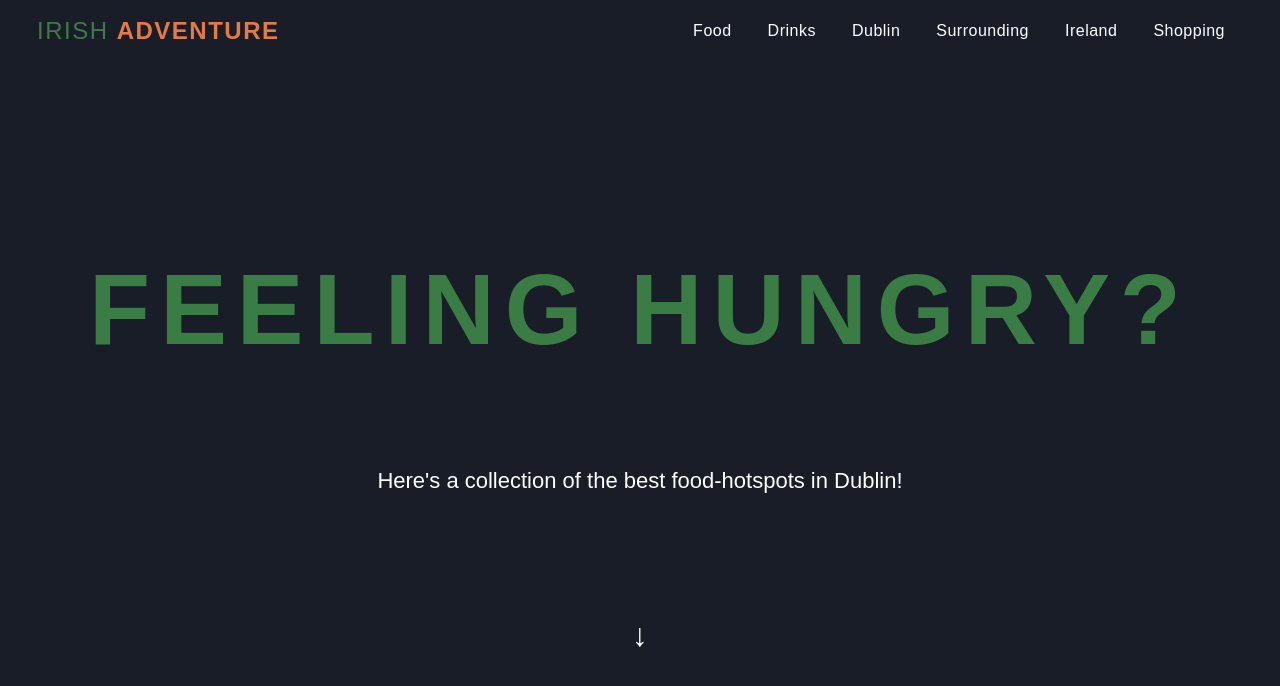
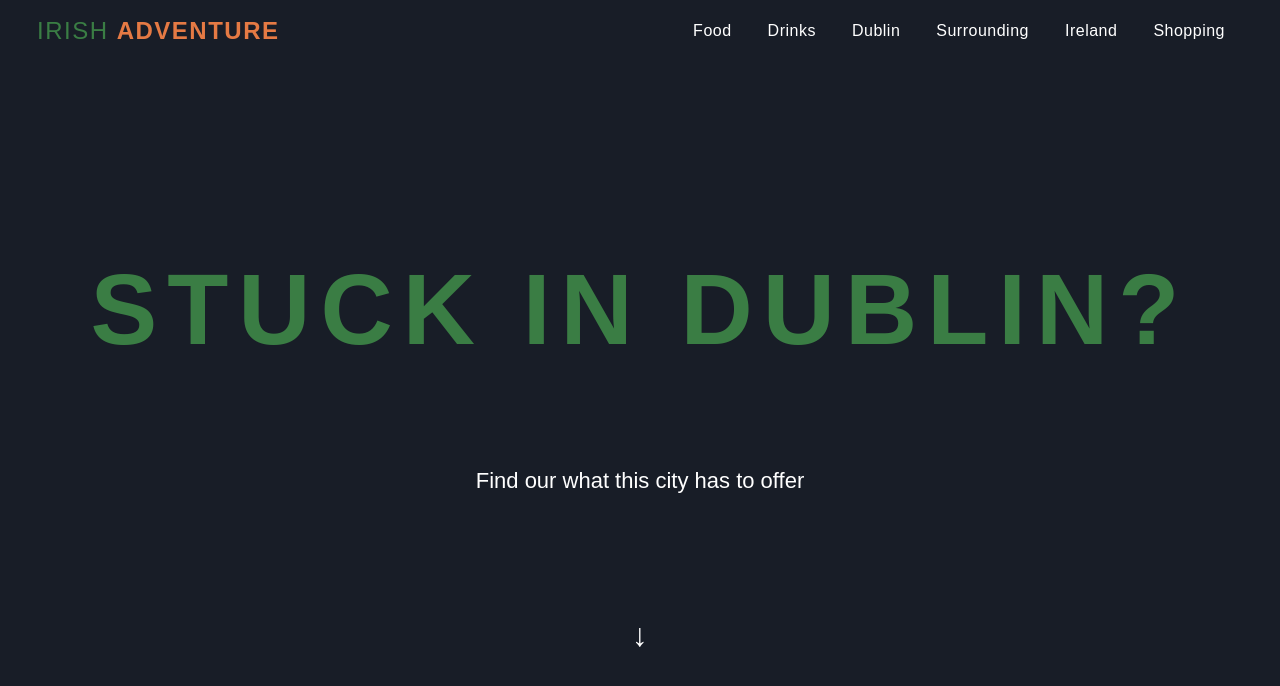
Before and after one commit to JulchenP/irish-adventure, a plain HTML site: page dublin.html in a window 1280 px wide. Drawn offline with nearby package versions, Linux system fonts and the light colour scheme; a web font is replaced by a local one.

Commit message:
updated dublin slider lines

```diff
--- a/dublin.html
+++ b/dublin.html
@@ -83,10 +83,8 @@
       <section class="slider-food">
         <div class="slider-food-inner">
           <span class="text">
-            <h1 class="main mb-5">Feeling hungry?</h1>
-            <p class="slider">
-              Here's a collection of the best food-hotspots in Dublin!
-            </p>
+            <h1 class="main mb-5">Stuck in Dublin?</h1>
+            <p class="slider">Find our what this city has to offer</p>
             <p id="arrow">↓</p>
           </span>
         </div>
```
